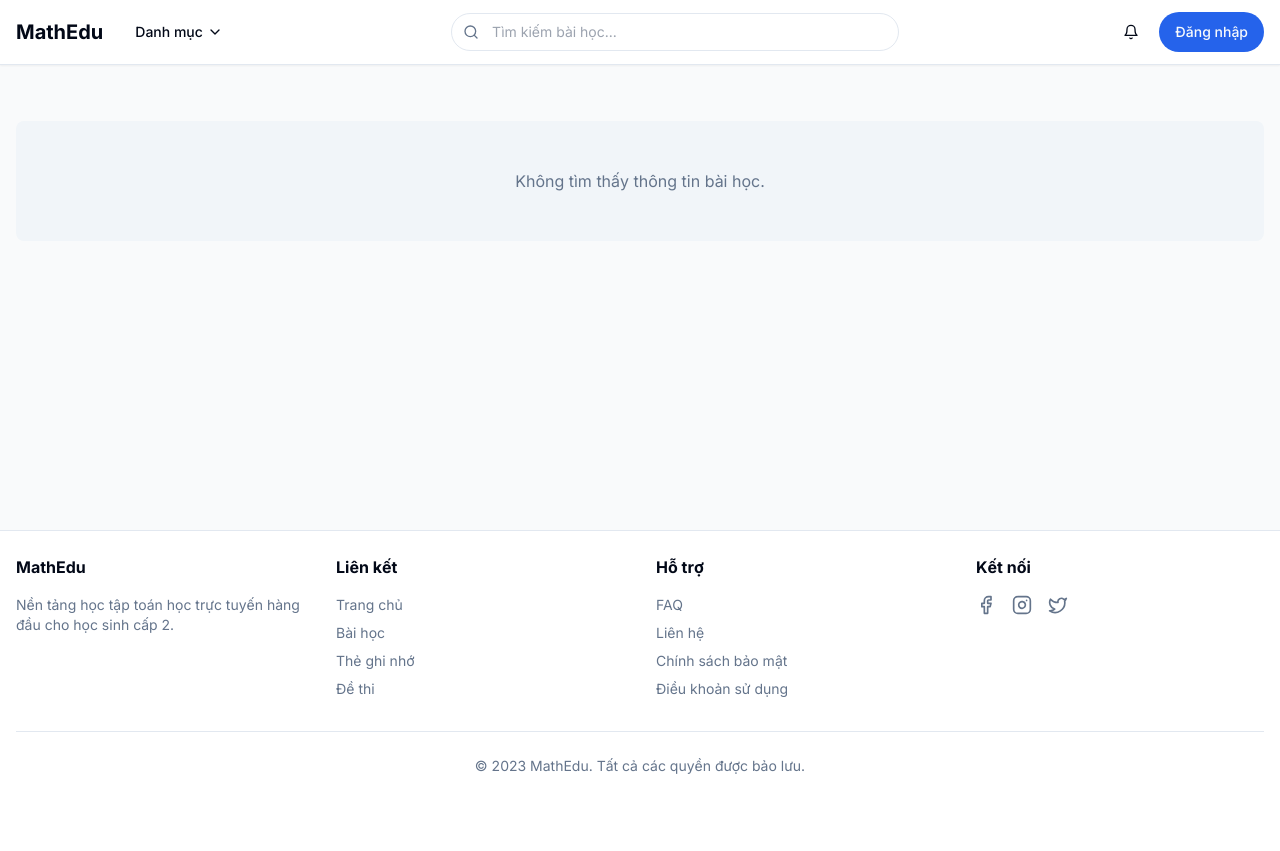
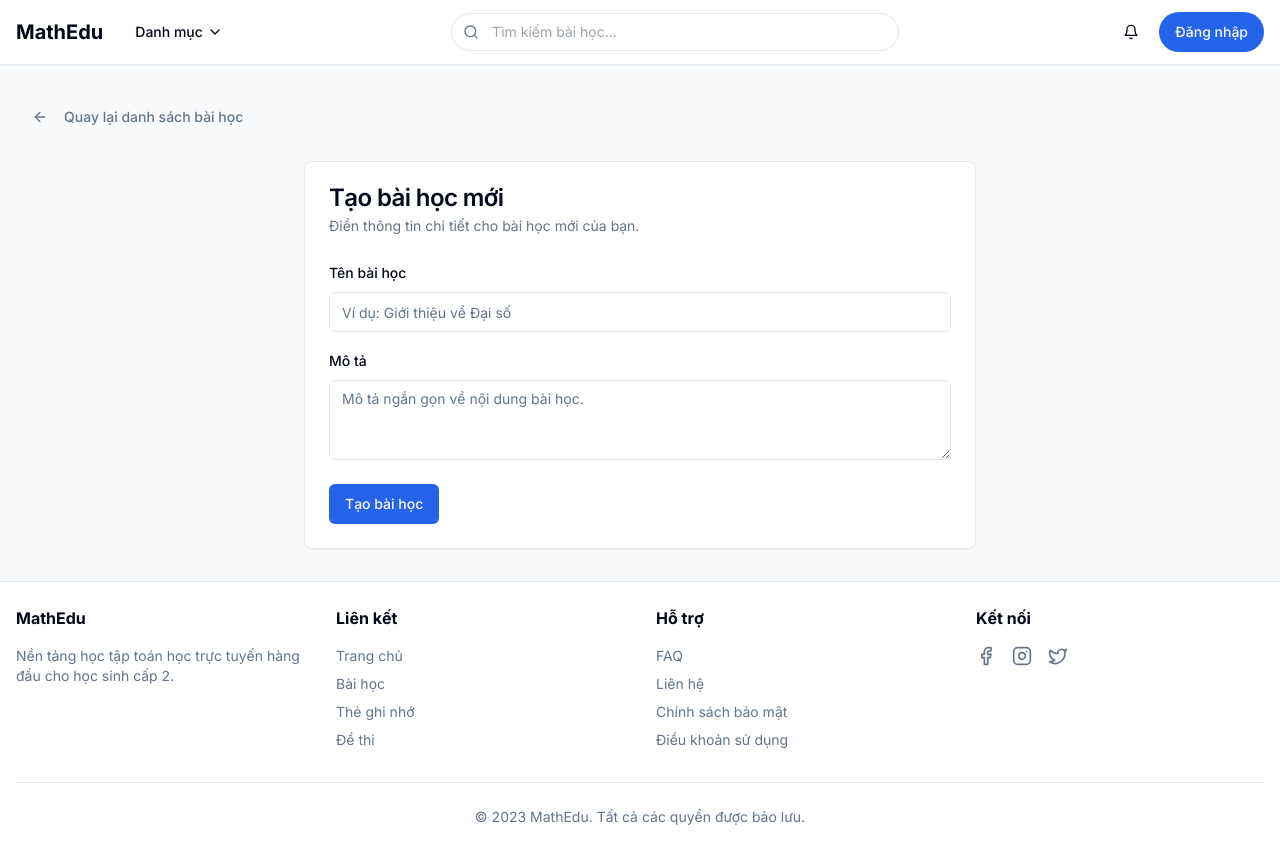
Before and after one commit to tungdcb2104/bt, a Next.js app: page /lessons/new in a window 1280 px wide. Before the commit the page ends 800 px from the top, so only its background shows below. Built offline with nearby package versions, Linux system fonts and the light colour scheme; no server answers.

Commit message:
feat(learning): develop ui for lessons page and create lesson page

```diff
--- /dev/null
+++ b/app/lessons/new/page.tsx
@@ -0,0 +1,92 @@
+"use client"
+
+import { useState } from "react"
+import Link from "next/link"
+import { useRouter } from "next/navigation"
+import { Layout } from "@/components/layout"
+import { Card, CardContent, CardDescription, CardFooter, CardHeader, CardTitle } from "@/components/ui/card"
+import { Button } from "@/components/ui/button"
+import { Input } from "@/components/ui/input"
+import { Textarea } from "@/components/ui/textarea"
+import { Label } from "@/components/ui/label"
+import { ArrowLeft } from "lucide-react"
+import { lessonRepository } from "@/repositories/lesson_repository"
+
+export default function NewLessonPage() {
+  const router = useRouter()
+  const [name, setName] = useState("")
+  const [description, setDescription] = useState("")
+  const [isSubmitting, setIsSubmitting] = useState(false)
+  const [error, setError] = useState<string | null>(null)
+
+  const handleSubmit = async (e: React.FormEvent) => {
+    e.preventDefault()
+    setIsSubmitting(true)
+    setError(null)
+
+    try {
+      await lessonRepository.createLesson({ name, description })
+      router.push("/lessons")
+    } catch (err: any) {
+      setError(err.message || "Đã xảy ra lỗi khi tạo bài học.")
+    } finally {
+      setIsSubmitting(false)
+    }
+  }
+
+  return (
+    <Layout>
+      <div className="container mx-auto px-4 py-8">
+        <div className="mb-6">
+          <Button variant="ghost" asChild>
+            <Link href="/lessons" className="flex items-center text-muted-foreground hover:text-foreground">
+              <ArrowLeft className="h-4 w-4 mr-2" />
+              <span>Quay lại danh sách bài học</span>
+            </Link>
+          </Button>
+        </div>
+
+        <Card className="max-w-2xl mx-auto">
+          <form onSubmit={handleSubmit}>
+            <CardHeader>
+              <CardTitle>Tạo bài học mới</CardTitle>
+              <CardDescription>Điền thông tin chi tiết cho bài học mới của bạn.</CardDescription>
+            </CardHeader>
+            <CardContent className="space-y-4">
+              <div className="space-y-2">
+                <Label htmlFor="name">Tên bài học</Label>
+                <Input
+                  id="name"
+                  value={name}
+                  onChange={(e) => setName(e.target.value)}
+                  placeholder="Ví dụ: Giới thiệu về Đại số"
+                  required
+                />
+              </div>
+              <div className="space-y-2">
+                <Label htmlFor="description">Mô tả</Label>
+                <Textarea
+                  id="description"
+                  value={description}
+                  onChange={(e) => setDescription(e.target.value)}
+                  placeholder="Mô tả ngắn gọn về nội dung bài học."
+                  required
+                />
+              </div>
+              {error && (
+                <div className="bg-red-100 text-red-800 p-3 rounded-md">
+                  <p>{error}</p>
+                </div>
+              )}
+            </CardContent>
+            <CardFooter>
+              <Button type="submit" disabled={isSubmitting}>
+                {isSubmitting ? "Đang tạo..." : "Tạo bài học"}
+              </Button>
+            </CardFooter>
+          </form>
+        </Card>
+      </div>
+    </Layout>
+  )
+}
--- a/app/lessons/page.tsx
+++ b/app/lessons/page.tsx
@@ -1,31 +1,97 @@
 "use client"
 
-import { useEffect, useState } from "react"
+import { useLayoutEffect, useState } from "react"
 import Link from "next/link"
 import { Layout } from "@/components/layout"
 import { Card, CardContent, CardFooter, CardHeader, CardTitle } from "@/components/ui/card"
-import { Tabs, TabsContent, TabsList, TabsTrigger } from "@/components/ui/tabs"
 import { Button } from "@/components/ui/button"
-import { BookOpen, Clock, Award, ArrowLeft } from "lucide-react"
+import { BookOpen, PlusCircle } from "lucide-react"
+import { lessonLearnService } from "@/services/lesson_learn_service"
+import { LessonModel } from "@/models/lesson_model"
 
 export default function LessonsPage() {
+  const [lessons, setLessons] = useState<LessonModel[]>([])
+  const [isLoading, setIsLoading] = useState(true)
+  const [error, setError] = useState<string | null>(null)
+
+  useLayoutEffect(() => {
+    async function fetchLessons() {
+      try {
+        const lessons = await lessonLearnService.getAllLessons()
+        setLessons(lessons)
+      } catch (error: Error | any) {
+        setError(error.message || "Đã xảy ra lỗi khi tải dữ liệu bài học.")
+      } finally {
+        setIsLoading(false)
+      }
+    }
+    fetchLessons()
+  }, [])
+
+  if (error) {
+    return (
+      <Layout>
+        <div className="container mx-auto px-4 py-8">
+          <div className="bg-red-100 text-red-800 p-4 rounded-md">
+            <h2 className="text-lg font-semibold">Lỗi</h2>
+            <p>{error}</p>
+          </div>
+        </div>
+      </Layout>
+    )
+  }
+
   return (
     <Layout>
       <div className="container mx-auto px-4 py-8">
-        <div className="mb-6">
-          <Link href="/" className="flex items-center text-muted-foreground hover:text-foreground">
-            <ArrowLeft className="h-4 w-4 mr-2" />
-            <span>Quay lại trang chủ</span>
-          </Link>
+        <div className="flex justify-between items-center mb-6">
+          <h1 className="text-3xl font-bold">Bài học</h1>
+          <Button asChild>
+            <Link href="/lessons/new">
+              <PlusCircle className="mr-2 h-4 w-4" />
+              Thêm bài học mới
+            </Link>
+          </Button>
+        </div>
+
+        {isLoading ? (
+          <div className="grid grid-cols-1 md:grid-cols-2 lg:grid-cols-4 gap-6">
+            {[1, 2, 3, 4].map((i) => (
+              <Card key={i} className="animate-pulse">
+                <CardHeader className="pb-2">
+                  <div className="h-8 bg-gray-200 rounded w-2/3"></div>
+                </CardHeader>
+                <CardContent className="pb-2">
+                  <div className="h-4 bg-gray-200 rounded w-full mb-2"></div>
+                  <div className="h-4 bg-gray-200 rounded w-5/6"></div>
+                </CardContent>
+                <CardFooter>
+                  <div className="h-10 bg-gray-200 rounded w-full"></div>
+                </CardFooter>
+              </Card>
+            ))}
           </div>
-
-        <div className="text-center py-12">
-          <h1 className="text-3xl font-bold mb-4">Danh sách bài học</h1>
-          <p className="text-xl mb-6">Các bài học sẽ được hiển thị ở đây</p>
-          <Button asChild>
-            <Link href="/classes">Xem danh sách lớp học</Link>
-                      </Button>
-        </div>
+        ) : (
+          <div className="grid grid-cols-1 md:grid-cols-2 lg:grid-cols-4 gap-6">
+            {lessons.map((lesson) => (
+              <Card key={lesson.id}>
+                <CardHeader className="pb-2">
+                  <CardTitle className="text-xl">{lesson.name}</CardTitle>
+                </CardHeader>
+                <CardContent className="pb-2">
+                  <p className="text-sm text-muted-foreground line-clamp-2">
+                    {lesson.description}
+                  </p>
+                </CardContent>
+                <CardFooter>
+                  <Button asChild className="w-full">
+                    <Link href={`/lessons/${lesson.id}`}>Xem chi tiết</Link>
+                  </Button>
+                </CardFooter>
+              </Card>
+            ))}
+          </div>
+        )}
       </div>
     </Layout>
   )
--- a/repositories/lesson_repository.ts
+++ b/repositories/lesson_repository.ts
@@ -4,6 +4,7 @@ import { LessonModel } from "@/models/lesson_model";
 
 export abstract class LessonRepository extends LearningRepository {
     public abstract getLessonById(id: string): Promise<LessonModel>;
+    public abstract getAllLessons(): Promise<LessonModel[]>;
     public abstract createLesson(data: any): Promise<any>;
     public abstract updateLesson(id: string, data: any): Promise<any>;
     public abstract deleteLesson(id: string): Promise<any>;
@@ -12,6 +13,10 @@ export abstract class LessonRepository extends LearningRepository {
 class LessonRepositoryImpl extends LessonRepository {
     public async getLessonById(id: string): Promise<LessonModel> {
         return this.instance.get(`/lesson/${id}`).then(res => res.data);
+    }
+
+    public async getAllLessons(): Promise<LessonModel[]> {
+        return this.instance.get('/lessons').then(res => res.data);
     }
 
     public async createLesson(data: any): Promise<any> {
--- a/services/lesson_learn_service.ts
+++ b/services/lesson_learn_service.ts
@@ -16,6 +16,15 @@ class LessonLearnService {
             throw error;
         }
     }
+
+    async getAllLessons(): Promise<LessonModel[]> {
+        try {
+            return await this.lessonRepository.getAllLessons();
+        } catch (error) {
+            // console.error(`Failed to fetch lessons:`, error);
+            throw error;
+        }
+    }
 }
 
 export const lessonLearnService: LessonLearnService = new LessonLearnService(lessonRepository);
```
